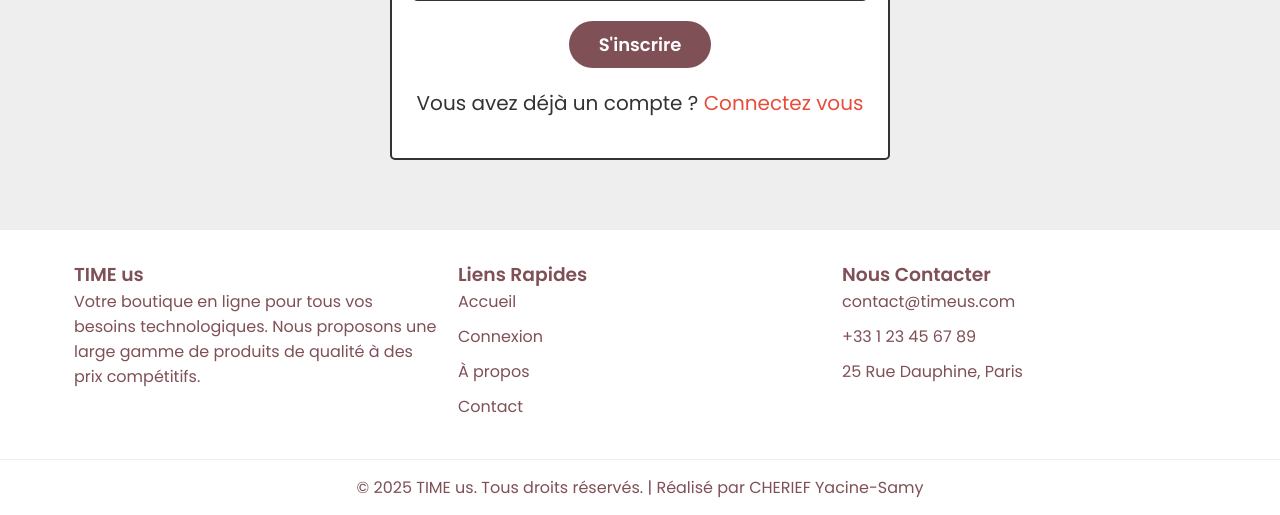
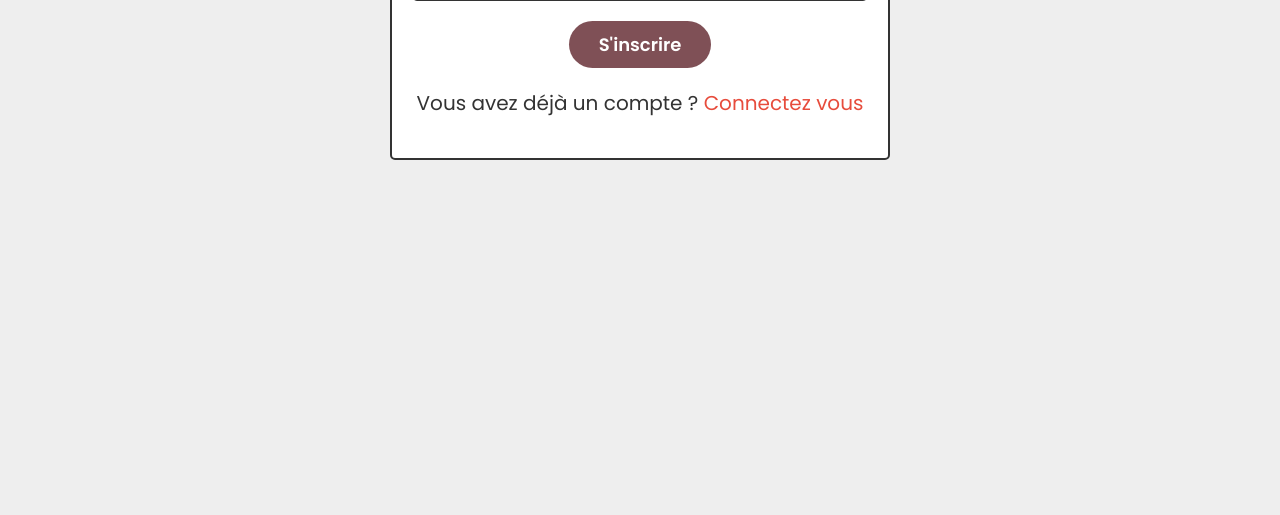
Before and after one commit to samy-che/Projet_Web, a PHP site: page /register.php in a window 1280 px wide. Shown: the part 795-1310 px from the top of the page. After the commit the page ends 955 px from the top, so only its background shows below. Run offline with PHP 8.4, Linux system fonts and the light colour scheme.

Commit message:
page d'inscription sans footer

```diff
--- a/register.php
+++ b/register.php
@@ -92,36 +92,6 @@ if (isset($_POST['submit'])) { // Vérifie si le formulaire a été soumis
         </form>
     </div>
 
-    <footer>
-        <div class="footer-content">
-            <div class="footer-column">
-                <h3>TIME us</h3>
-                <p>Votre boutique en ligne pour tous vos besoins technologiques. Nous proposons une large gamme de
-                    produits de qualité à des prix compétitifs.</p>
-            </div>
-            <div class="footer-column">
-                <h3>Liens Rapides</h3>
-                <ul class="footer-links">
-                    <li><a href="accueil.php">Accueil</a></li>
-                    <li><a href="login.php">Connexion</a></li>
-                    <li><a href="apropos.php">À propos</a></li>
-                    <li><a href="#">Contact</a></li>
-                </ul>
-            </div>
-            <div class="footer-column">
-                <h3>Nous Contacter</h3>
-                <ul class="footer-links">
-                    <li><i class="fas fa-envelope"></i> contact@timeus.com</li>
-                    <li><i class="fas fa-phone"></i> +33 1 23 45 67 89</li>
-                    <li><i class="fas fa-map-marker-alt"></i> 25 Rue Dauphine, Paris</li>
-                </ul>
-            </div>
-        </div>
-        <div class="copyright">
-            &copy; <?php echo date('Y'); ?> TIME us. Tous droits réservés. | Réalisé par CHERIEF Yacine-Samy
-        </div>
-    </footer>
-
 </body>
 
 </html>
```
